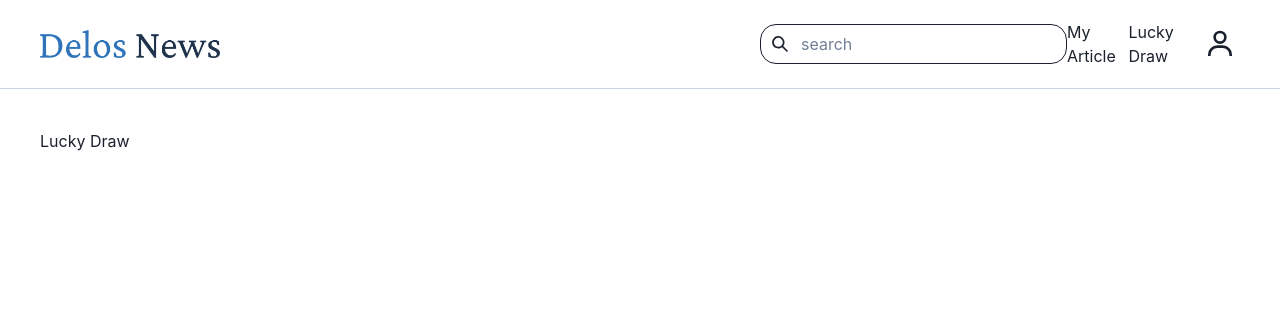
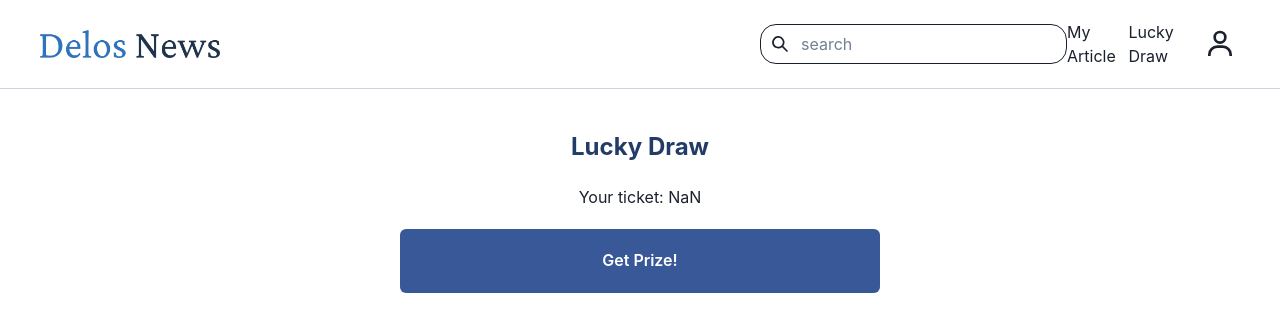
Before and after one commit to auttmme/delos-news, a Next.js app: page /luckyDraw in a window 1280 px wide. Shown: the top 332 px of the page. Built offline with nearby package versions, Linux system fonts and the light colour scheme.

Commit message:
feat(lucyDraw): create lucky draw function

```diff
--- a/src/pages/luckyDraw.js
+++ b/src/pages/luckyDraw.js
@@ -1,11 +1,75 @@
 import Layout from "@/components/common/Layout";
-import { Text } from "@chakra-ui/react";
-import React from "react";
+import { Button, Flex, Text } from "@chakra-ui/react";
+import React, { useEffect, useState } from "react";
 
-export default function luckyDraw() {
+export default function LuckyDraw() {
+	const [ticket, setTicket] = useState(0);
+	const [prize, setPrize] = useState("");
+
+	const getTicket = () => {
+		let ticket = parseInt(localStorage.getItem("ticket"));
+		setTicket(ticket);
+	};
+
+	const randomPrize = () => {
+		let ticket = parseInt(localStorage.getItem("ticket"));
+		let currency = parseInt(localStorage.getItem("currency"));
+
+		if (ticket < 1) {
+			alert("you have no ticket");
+			return;
+		}
+		if (ticket > 0) {
+			const randomNumber = Math.random();
+			if (randomNumber < 0.1) {
+				setPrize("50.000 coins");
+				currency = currency + 50000;
+				localStorage.setItem("currency", currency.toString());
+			} else if (randomNumber < 0.3) {
+				setPrize("20.000 coins");
+				currency = currency + 20000;
+				localStorage.setItem("currency", currency.toString());
+			} else {
+				setPrize("Try Again");
+			}
+
+			ticket = ticket - 1;
+			console.log("sisa", ticket);
+			setTicket(ticket);
+			localStorage.setItem("ticket", ticket.toString());
+		}
+	};
+
+	useEffect(() => {
+		getTicket();
+		console.log("state ticket", ticket);
+	}, [ticket]);
+
+	console.log("ticket", { ticket });
+
 	return (
 		<Layout>
-			<Text>Lucky Draw</Text>
+			<Flex justifyContent={"center"} alignItems="center" flexDir="column">
+				<Text
+					fontSize={"2xl"}
+					textAlign="center"
+					fontWeight="bold"
+					color="facebook.800"
+				>
+					Lucky Draw
+				</Text>
+				<Text marginTop={5}>Your ticket: {ticket}</Text>
+				<Button
+					width={["full", "40%"]}
+					py={8}
+					my={5}
+					colorScheme="facebook"
+					onClick={randomPrize}
+				>
+					Get Prize!
+				</Button>
+				<Text>{prize}</Text>
+			</Flex>
 		</Layout>
 	);
 }
```
